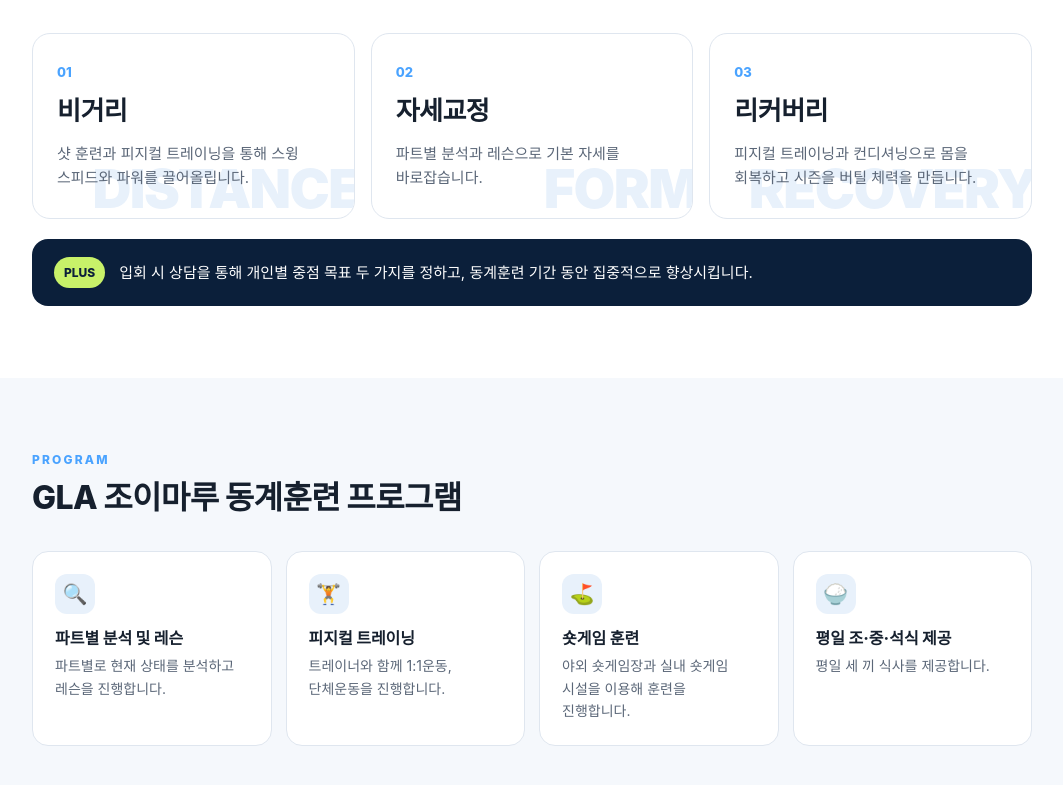
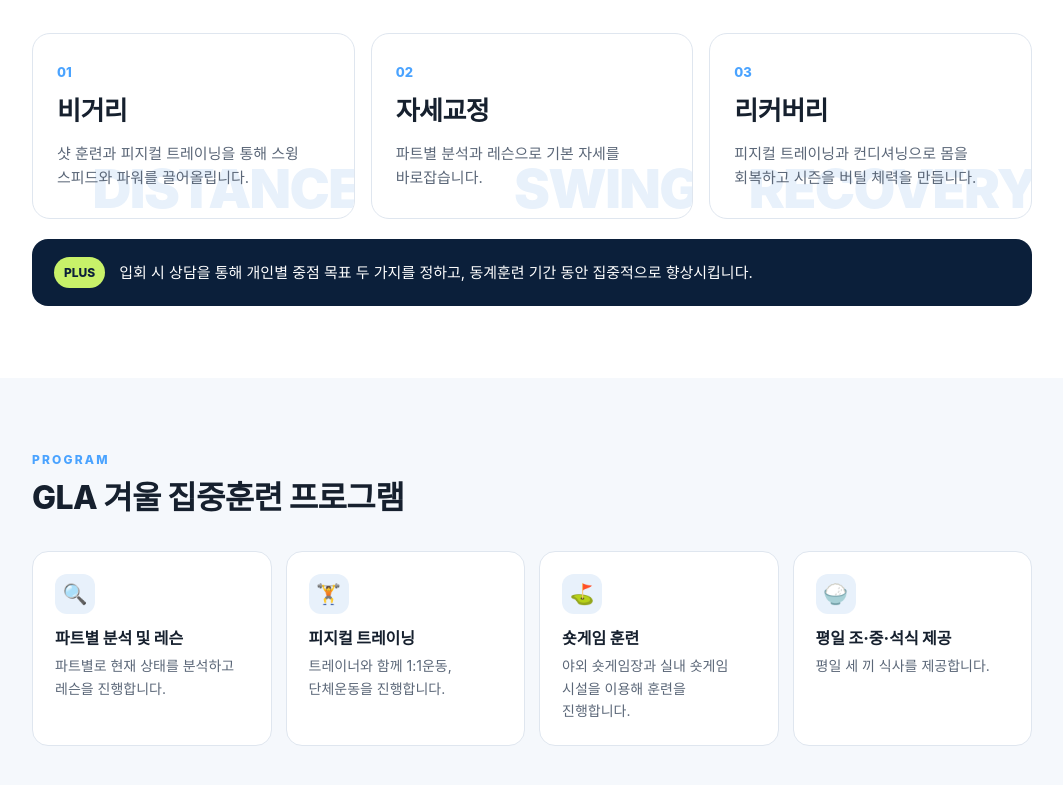
Before and after one commit to renoir2/GLA-Zoimaru-Winter-Camp, a plain HTML site: page index.html in a window 1280 px wide. Shown: the part 873-1658 px from the top of the page, without its empty margins (108-1171 px from the left). Drawn offline with Linux system fonts and the light colour scheme; a web font is replaced by a local one.

Commit message:
Add files via upload

```diff
--- a/index.html
+++ b/index.html
@@ -212,7 +212,7 @@
 <section class="hero">
   <div class="wrap">
     <div class="eyebrow">2027 WINTER TRAINING CAMP</div>
-    <p class="kicker"><span class="nw">GLA 27년 국내 동계훈련</span> <span class="nw">선수 모집</span></p>
+    <p class="kicker"><span class="nw">GLA 겨울 집중훈련</span> <span class="nw">프로그램</span></p>
     <h1><span class="kw">비거리 · 자세교정 · 리커버리</span><br>겨울에 완성하는 시즌 준비</h1>
     <p class="sub">GLA 조이마루에서 8주 동안 시즌을 준비합니다. 입회 상담을 통해 개인별 중점 목표도 함께 설정합니다.</p>
     <div class="facts">
@@ -244,7 +244,7 @@
         <div class="num">02</div>
         <h3>자세교정</h3>
         <p>파트별 분석과 레슨으로 기본 자세를 바로잡습니다.</p>
-        <div class="en">FORM</div>
+        <div class="en">SWING</div>
       </div>
       <div class="kw-card">
         <div class="num">03</div>
@@ -264,7 +264,7 @@
 <section class="alt">
   <div class="wrap">
     <div class="sec-label">PROGRAM</div>
-    <h2>GLA 조이마루 동계훈련 프로그램</h2>
+    <h2>GLA 겨울 집중훈련 프로그램</h2>
     <div class="pt-grid">
       <div class="pt"><div class="ic">🔍</div><h4>파트별 분석 및 레슨</h4><p>파트별로 현재 상태를 분석하고 레슨을 진행합니다.</p></div>
       <div class="pt"><div class="ic">🏋️</div><h4>피지컬 트레이닝</h4><p>트레이너와 함께 1:1운동, 단체운동을 진행합니다.</p></div>
```
